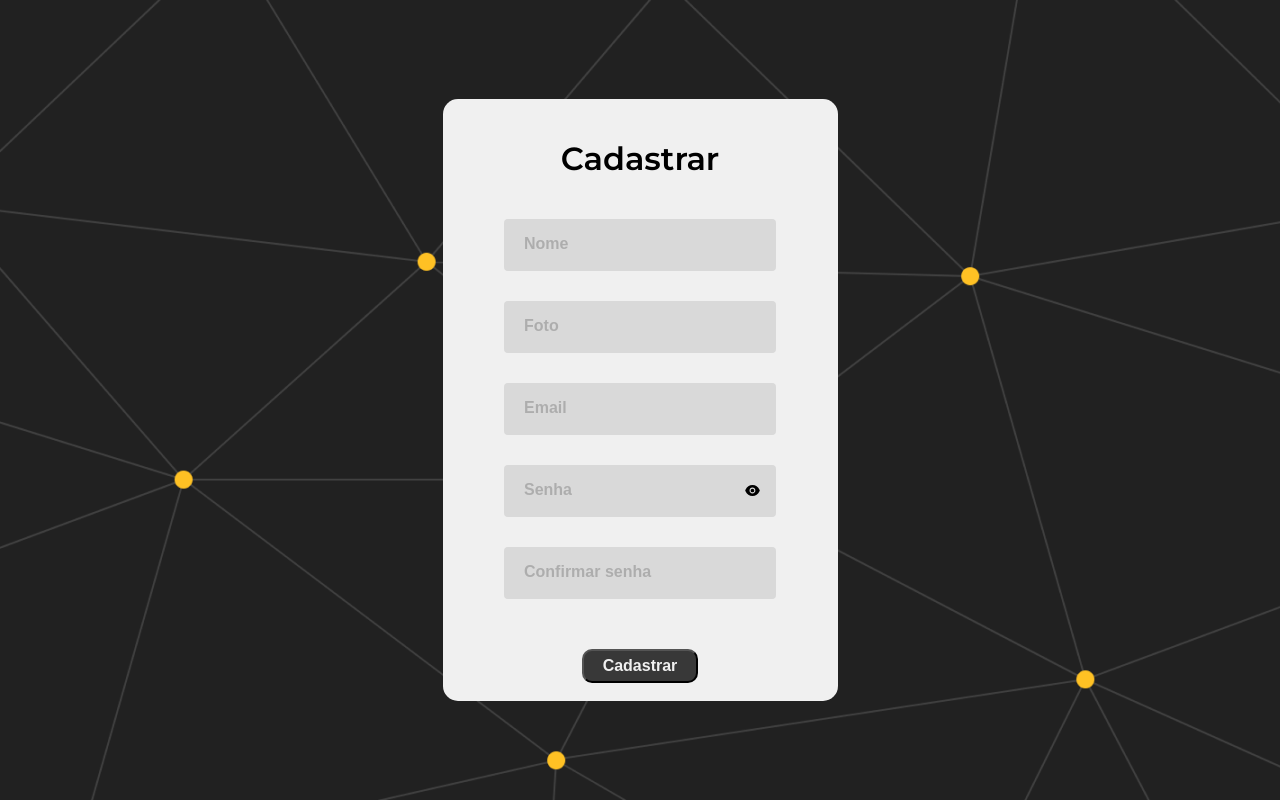
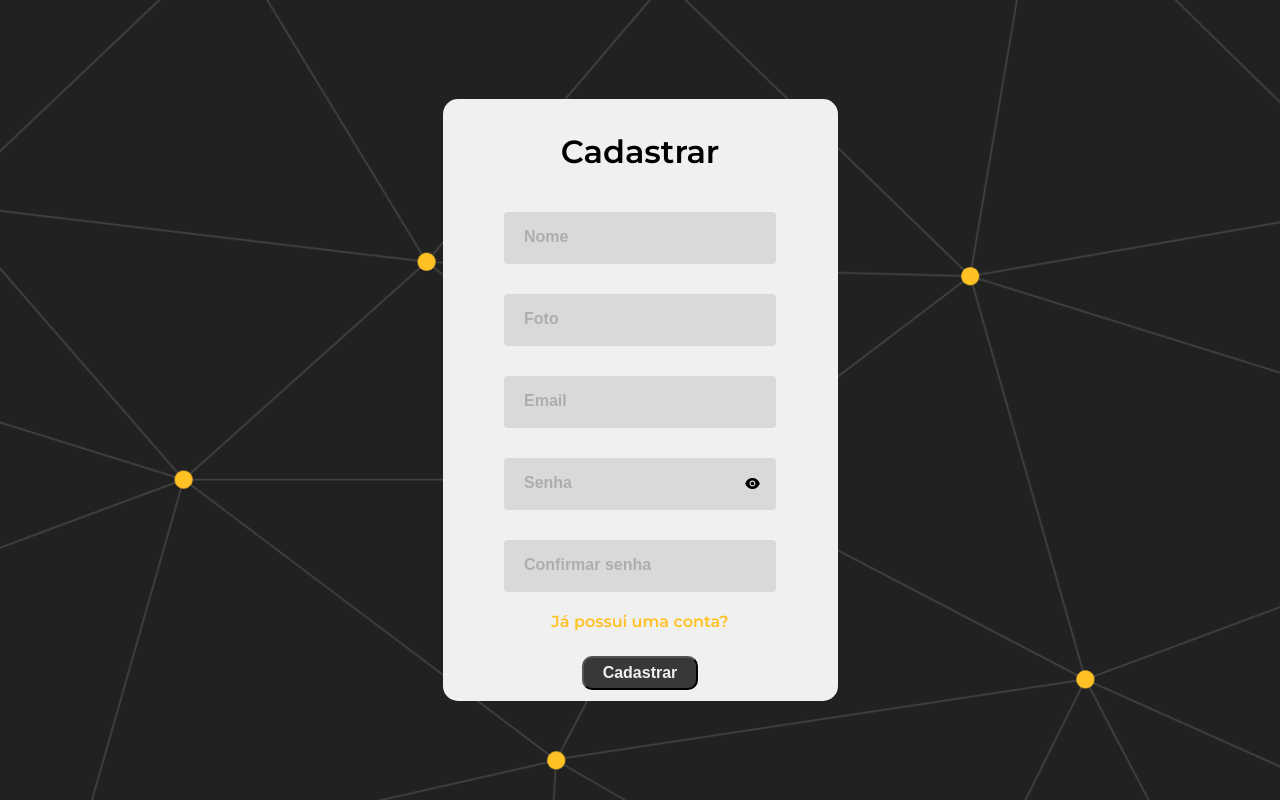
Before and after one commit to projeto-final-grupo-4/projeto-final-grupo-4, a React (Create React App) app: page /register in a window 1280 px wide. Built offline with nearby package versions, Linux system fonts and the light colour scheme; no server answers.

Commit message:
fix: correções finais

```diff
--- a/src/components/formLogin/index.tsx
+++ b/src/components/formLogin/index.tsx
@@ -86,8 +86,6 @@ const FormLogin = () => {
     }
   };
 
-
-
    const showPassword = (e: any) => {
     e.preventDefault();
     setTypePassword("text");
--- a/src/components/formRegister/index.tsx
+++ b/src/components/formRegister/index.tsx
@@ -1,7 +1,7 @@
 import { useForm } from "react-hook-form";
 import { yupResolver } from "@hookform/resolvers/yup";
 import * as yup from "yup";
-import { useNavigate } from "react-router-dom";
+import { useNavigate, Link } from "react-router-dom";
 import { RegisterForm, ButtonRegister } from "./styles";
 import api from "../../services/api";
 import { FieldValue } from "react-hook-form";
@@ -145,6 +145,9 @@ const FormRegister = () => {
           {...register("confirmPassword")}
         />
         <span>{errors.password?.message}</span>
+        <Link to={"/login"} className="linkLogin">
+          Já possui uma conta?
+        </Link>
         <ButtonRegister onClick={()=>{
           setValue("watch_later",[])
         }} type="submit">Cadastrar</ButtonRegister>
--- a/src/components/formRegister/styles.ts
+++ b/src/components/formRegister/styles.ts
@@ -48,10 +48,17 @@ export const RegisterForm = styled.form`
     background-color: transparent;
     color: #000;
     position: absolute;
-    top: 382px;
+    top: 375px;
     left: 295px;
     font-size: 17px;
     cursor: pointer;
+    }
+
+    .linkLogin {
+        color: var(--yellow);
+        font-weight: 600;
+        padding-top: 10px;
+        text-decoration: none;
     }
 `
 
@@ -64,7 +71,7 @@ export const ButtonRegister = styled.button`
     width: 116px;
     height: 34px;
     cursor: pointer;
-    margin-top: 40px
+    margin-top: 25px;
 `
 
 export const Button = styled.button`
--- a/src/pages/Dashboard/index.tsx
+++ b/src/pages/Dashboard/index.tsx
@@ -56,7 +56,7 @@ const Dashboard = () => {
       navigate("/login");
     }
 
-    async function teste() {
+    async function loadContent() {
       async function loadMovies() {
         await api
           .get("movies")
@@ -82,7 +82,7 @@ const Dashboard = () => {
       }
       await loadMovies();
     }
-    teste();
+    loadContent();
   }, []);
 
   return (
```
Also changed, not shown: 1 other file (tests, documents, lock files or other folders).
